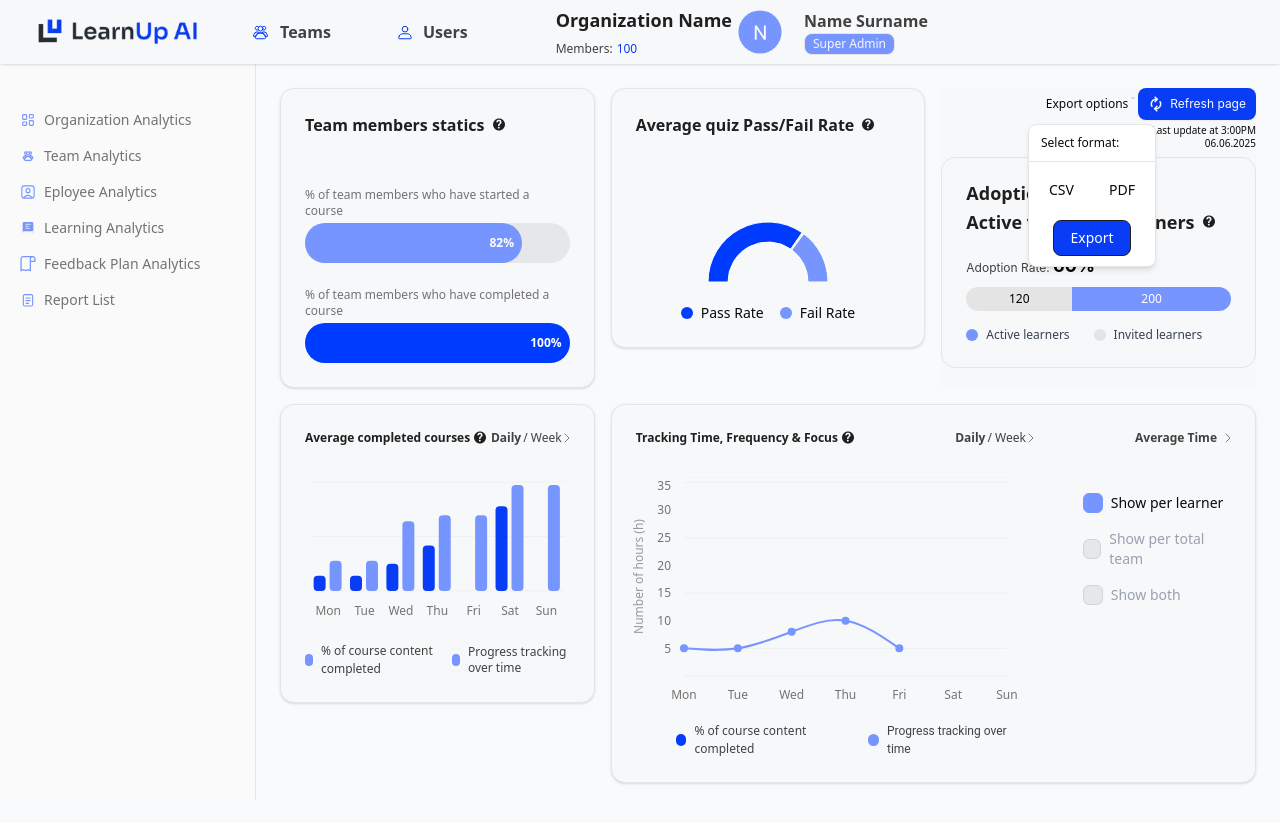
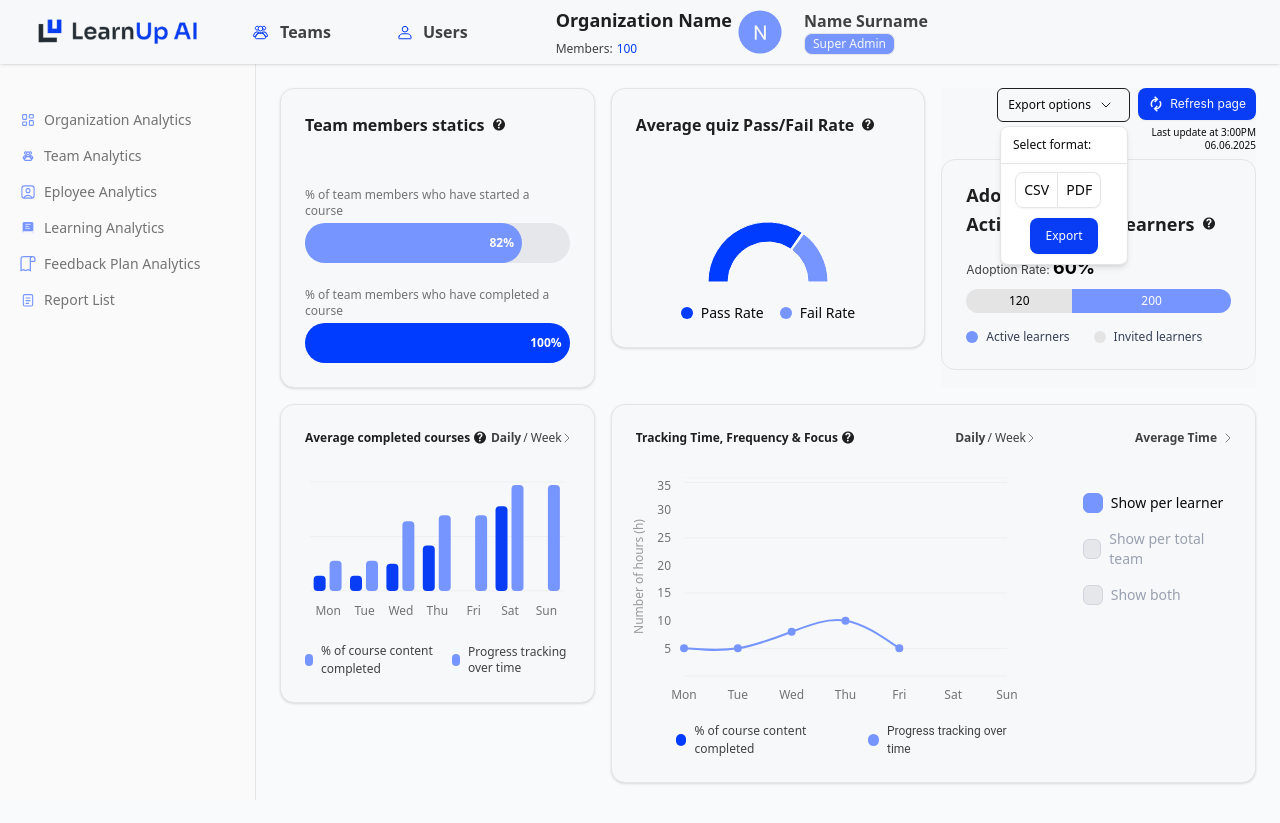
Before and after one commit to ehsanallahi/learnup-ai, a Next.js app: page / in a window 1280 px wide. Both pictures are taken after a click on the button "Export options". Built offline with nearby package versions, Linux system fonts and the light colour scheme; a web font is replaced by a local one.

Commit message:
Add export options , toggle group

```diff
--- a/package.json
+++ b/package.json
@@ -16,10 +16,12 @@
     "@radix-ui/react-label": "^2.1.7",
     "@radix-ui/react-menubar": "^1.1.15",
     "@radix-ui/react-navigation-menu": "^1.2.13",
+    "@radix-ui/react-popover": "^1.1.14",
     "@radix-ui/react-progress": "^1.1.7",
     "@radix-ui/react-separator": "^1.1.7",
     "@radix-ui/react-slot": "^1.2.3",
     "@radix-ui/react-toggle": "^1.1.9",
+    "@radix-ui/react-toggle-group": "^1.1.10",
     "@radix-ui/react-tooltip": "^1.2.7",
     "class-variance-authority": "^0.7.1",
     "clsx": "^2.1.1",
@@ -28,7 +30,8 @@
     "react": "19.1.0",
     "react-dom": "19.1.0",
     "recharts": "^2.15.4",
-    "tailwind-merge": "^3.3.1"
+    "tailwind-merge": "^3.3.1",
+    "vaul": "^1.1.2"
   },
   "devDependencies": {
     "@eslint/eslintrc": "^3",
--- a/src/components/AdoptionRate.jsx
+++ b/src/components/AdoptionRate.jsx
@@ -1,5 +1,5 @@
 "use client";
-
+import { Bold, Italic, Underline } from "lucide-react"
 import { Card, CardContent } from "@/components/ui/card";
 import { Label } from "@/components/ui/label";
 import { Button } from "./ui/button";
@@ -12,41 +12,57 @@ import {
   DropdownMenuSeparator,
   DropdownMenuTrigger,
 } from "@/components/ui/dropdown-menu"
-import { Toggle } from "@/components/ui/toggle"
+import { ToggleGroup, ToggleGroupItem } from "@/components/ui/toggle-group"
+
 
 export default function AdoptionRateCard() {
   return (
     <div className="">
-    <div className="flex justify-end  ">
-
+    <div className="flex justify-end   ">
+    <div className="mr-2">
   <DropdownMenu>
     <DropdownMenuTrigger>
-    <div className="flex justify-between">
+      <div className="flex space-x-2.5 items-center py-1.5 border rounded-sm border-[#1F1F1F] h-[34px] w-[133px] px-2.5">
         <span className="text-[12px] font-inter border-black">Export options</span>
-    <svg className="p-0.5" xmlns="http://www.w3.org/2000/svg" width="10" height="6" viewBox="0 0 10 6" fill="none">
-    <path d="M1 1L5 5L9 1" stroke="#1F1F1F" strokeLinecap="round"/>
+        <svg xmlns="http://www.w3.org/2000/svg" width="10" height="6" viewBox="0 0 10 6" fill="none">
+          <path d="M1 1L5 5L9 1" stroke="#1F1F1F" strokeLinecap="round" />
         </svg>
       </div>
     </DropdownMenuTrigger>
+
     <DropdownMenuContent>
-    <DropdownMenuLabel className={'text-xs font-inter'}>Select format:</DropdownMenuLabel>
+      <DropdownMenuLabel className="text-xs font-inter">Select format:</DropdownMenuLabel>
       <DropdownMenuSeparator />
-    <div className="flex justify-between">
-    <DropdownMenuItem>
-      <Toggle>CSV</Toggle>
-    </DropdownMenuItem>
-    <DropdownMenuItem>
-       <Toggle>PDF</Toggle>
-    </DropdownMenuItem>
+
+      {/* Instead of DropdownMenuItem, use div to prevent auto-close */}
+      <div className="pl-2.5 py-1">
+        <ToggleGroup variant="outline" type="multiple">
+          <ToggleGroupItem value="csv" aria-label="Toggle CSV">
+            <p className="text-sm font-normal font-inter">CSV</p>
+          </ToggleGroupItem>
+
+          <ToggleGroupItem value="pdf" aria-label="Toggle PDF">
+            <p className="text-sm font-normal font-inter">PDF</p>
+          </ToggleGroupItem>
+        </ToggleGroup>
       </div>
-   <DropdownMenuItem className={'justify-center'}>
-       <Button variant={'outline'} className={'bg-[#083DF5] '}>
-        <span className="text-white">Export</span>
+
+      {/* Only Export button should close the menu */}
+      <DropdownMenuItem className="justify-center">
+        <Button
+          className="bg-[#083DF5]"
+          onClick={() => {
+            // Perform export here
+            // Dropdown will auto-close
+          }}
+        >
+          <span className="text-white font-normal text-xs font-inter">Export</span>
         </Button>
       </DropdownMenuItem>
-
     </DropdownMenuContent>
   </DropdownMenu>
+</div>
+
      <Button   size="sm" className="font-normal  font-[Inter] bg-[#083DF5]">
       <svg xmlns="http://www.w3.org/2000/svg" width="16" height="16" viewBox="0 0 16 16" fill="none">
 <path d="M9.33329 10L6.66663 12.6667L9.33329 15.3333" stroke="#F7F8FA" strokeWidth="1.5"/>
@@ -54,14 +70,14 @@ export default function AdoptionRateCard() {
 <path d="M6.66671 6L9.33337 3.33333L6.66671 0.666667" stroke="#F7F8FA" strokeWidth="1.5"/>
 <path d="M3.95859 10.3332C3.549 9.62375 3.33337 8.81901 3.33337 7.99984C3.33337 7.18067 3.549 6.37593 3.95859 5.6665C4.36817 4.95708 4.95728 4.36797 5.66671 3.95839C6.37613 3.5488 7.18087 3.33317 8.00004 3.33317" stroke="#F7F8FA" strokeWidth="1.5" strokeLinecap="round"/>
 </svg>
-      <span className="text-[12px]">Refresh page</span>
+      <span className="text-xs">Refresh page</span>
 
     </Button>
     </div>
     <div className="flex justify-end text-[10px] pt-1 pb-2">
-  <div className="flex flex-col items-end leading-tight">
-    <p>Last update at 3:00PM</p>
-    <p>06.06.2025</p>
+  <div className="flex flex-col items-end leading-tight ">
+    <p className="font-roboto  text-[10px] font-normal">Last update at 3:00PM</p>
+    <p className="font-roboto text-[10px] font-normal">06.06.2025</p>
   </div>
 </div>
 
--- /dev/null
+++ b/src/components/ui/drawer.jsx
@@ -0,0 +1,136 @@
+"use client"
+
+import * as React from "react"
+import { Drawer as DrawerPrimitive } from "vaul"
+
+import { cn } from "@/lib/utils"
+
+function Drawer({
+  ...props
+}) {
+  return <DrawerPrimitive.Root data-slot="drawer" {...props} />;
+}
+
+function DrawerTrigger({
+  ...props
+}) {
+  return <DrawerPrimitive.Trigger data-slot="drawer-trigger" {...props} />;
+}
+
+function DrawerPortal({
+  ...props
+}) {
+  return <DrawerPrimitive.Portal data-slot="drawer-portal" {...props} />;
+}
+
+function DrawerClose({
+  ...props
+}) {
+  return <DrawerPrimitive.Close data-slot="drawer-close" {...props} />;
+}
+
+function DrawerOverlay({
+  className,
+  ...props
+}) {
+  return (
+    <DrawerPrimitive.Overlay
+      data-slot="drawer-overlay"
+      className={cn(
+        "data-[state=open]:animate-in data-[state=closed]:animate-out data-[state=closed]:fade-out-0 data-[state=open]:fade-in-0 fixed inset-0 z-50 bg-black/50",
+        className
+      )}
+      {...props} />
+  );
+}
+
+function DrawerContent({
+  className,
+  children,
+  ...props
+}) {
+  return (
+    <DrawerPortal data-slot="drawer-portal">
+      <DrawerOverlay />
+      <DrawerPrimitive.Content
+        data-slot="drawer-content"
+        className={cn(
+          "group/drawer-content bg-background fixed z-50 flex h-auto flex-col",
+          "data-[vaul-drawer-direction=top]:inset-x-0 data-[vaul-drawer-direction=top]:top-0 data-[vaul-drawer-direction=top]:mb-24 data-[vaul-drawer-direction=top]:max-h-[80vh] data-[vaul-drawer-direction=top]:rounded-b-lg data-[vaul-drawer-direction=top]:border-b",
+          "data-[vaul-drawer-direction=bottom]:inset-x-0 data-[vaul-drawer-direction=bottom]:bottom-0 data-[vaul-drawer-direction=bottom]:mt-24 data-[vaul-drawer-direction=bottom]:max-h-[80vh] data-[vaul-drawer-direction=bottom]:rounded-t-lg data-[vaul-drawer-direction=bottom]:border-t",
+          "data-[vaul-drawer-direction=right]:inset-y-0 data-[vaul-drawer-direction=right]:right-0 data-[vaul-drawer-direction=right]:w-3/4 data-[vaul-drawer-direction=right]:border-l data-[vaul-drawer-direction=right]:sm:max-w-sm",
+          "data-[vaul-drawer-direction=left]:inset-y-0 data-[vaul-drawer-direction=left]:left-0 data-[vaul-drawer-direction=left]:w-3/4 data-[vaul-drawer-direction=left]:border-r data-[vaul-drawer-direction=left]:sm:max-w-sm",
+          className
+        )}
+        {...props}>
+        <div
+          className="bg-muted mx-auto mt-4 hidden h-2 w-[100px] shrink-0 rounded-full group-data-[vaul-drawer-direction=bottom]/drawer-content:block" />
+        {children}
+      </DrawerPrimitive.Content>
+    </DrawerPortal>
+  );
+}
+
+function DrawerHeader({
+  className,
+  ...props
+}) {
+  return (
+    <div
+      data-slot="drawer-header"
+      className={cn(
+        "flex flex-col gap-0.5 p-4 group-data-[vaul-drawer-direction=bottom]/drawer-content:text-center group-data-[vaul-drawer-direction=top]/drawer-content:text-center md:gap-1.5 md:text-left",
+        className
+      )}
+      {...props} />
+  );
+}
+
+function DrawerFooter({
+  className,
+  ...props
+}) {
+  return (
+    <div
+      data-slot="drawer-footer"
+      className={cn("mt-auto flex flex-col gap-2 p-4", className)}
+      {...props} />
+  );
+}
+
+function DrawerTitle({
+  className,
+  ...props
+}) {
+  return (
+    <DrawerPrimitive.Title
+      data-slot="drawer-title"
+      className={cn("text-foreground font-semibold", className)}
+      {...props} />
+  );
+}
+
+function DrawerDescription({
+  className,
+  ...props
+}) {
+  return (
+    <DrawerPrimitive.Description
+      data-slot="drawer-description"
+      className={cn("text-muted-foreground text-sm", className)}
+      {...props} />
+  );
+}
+
+export {
+  Drawer,
+  DrawerPortal,
+  DrawerOverlay,
+  DrawerTrigger,
+  DrawerClose,
+  DrawerContent,
+  DrawerHeader,
+  DrawerFooter,
+  DrawerTitle,
+  DrawerDescription,
+}
--- /dev/null
+++ b/src/components/ui/popover.jsx
@@ -0,0 +1,47 @@
+"use client"
+
+import * as React from "react"
+import * as PopoverPrimitive from "@radix-ui/react-popover"
+
+import { cn } from "@/lib/utils"
+
+function Popover({
+  ...props
+}) {
+  return <PopoverPrimitive.Root data-slot="popover" {...props} />;
+}
+
+function PopoverTrigger({
+  ...props
+}) {
+  return <PopoverPrimitive.Trigger data-slot="popover-trigger" {...props} />;
+}
+
+function PopoverContent({
+  className,
+  align = "center",
+  sideOffset = 4,
+  ...props
+}) {
+  return (
+    <PopoverPrimitive.Portal>
+      <PopoverPrimitive.Content
+        data-slot="popover-content"
+        align={align}
+        sideOffset={sideOffset}
+        className={cn(
+          "bg-popover text-popover-foreground data-[state=open]:animate-in data-[state=closed]:animate-out data-[state=closed]:fade-out-0 data-[state=open]:fade-in-0 data-[state=closed]:zoom-out-95 data-[state=open]:zoom-in-95 data-[side=bottom]:slide-in-from-top-2 data-[side=left]:slide-in-from-right-2 data-[side=right]:slide-in-from-left-2 data-[side=top]:slide-in-from-bottom-2 z-50 w-72 origin-(--radix-popover-content-transform-origin) rounded-md border p-4 shadow-md outline-hidden",
+          className
+        )}
+        {...props} />
+    </PopoverPrimitive.Portal>
+  );
+}
+
+function PopoverAnchor({
+  ...props
+}) {
+  return <PopoverPrimitive.Anchor data-slot="popover-anchor" {...props} />;
+}
+
+export { Popover, PopoverTrigger, PopoverContent, PopoverAnchor }
--- /dev/null
+++ b/src/components/ui/toggle-group.jsx
@@ -0,0 +1,61 @@
+"use client";
+import * as React from "react"
+import * as ToggleGroupPrimitive from "@radix-ui/react-toggle-group"
+
+import { cn } from "@/lib/utils"
+import { toggleVariants } from "@/components/ui/toggle"
+
+const ToggleGroupContext = React.createContext({
+  size: "default",
+  variant: "default",
+})
+
+function ToggleGroup({
+  className,
+  variant,
+  size,
+  children,
+  ...props
+}) {
+  return (
+    <ToggleGroupPrimitive.Root
+      data-slot="toggle-group"
+      data-variant={variant}
+      data-size={size}
+      className={cn(
+        "group/toggle-group flex w-fit items-center rounded-md data-[variant=outline]:shadow-xs",
+        className
+      )}
+      {...props}>
+      <ToggleGroupContext.Provider value={{ variant, size }}>
+        {children}
+      </ToggleGroupContext.Provider>
+    </ToggleGroupPrimitive.Root>
+  );
+}
+
+function ToggleGroupItem({
+  className,
+  children,
+  variant,
+  size,
+  ...props
+}) {
+  const context = React.useContext(ToggleGroupContext)
+
+  return (
+    <ToggleGroupPrimitive.Item
+      data-slot="toggle-group-item"
+      data-variant={context.variant || variant}
+      data-size={context.size || size}
+      className={cn(toggleVariants({
+        variant: context.variant || variant,
+        size: context.size || size,
+      }), "min-w-0 flex-1 shrink-0 rounded-none shadow-none first:rounded-l-md last:rounded-r-md focus:z-10 focus-visible:z-10 data-[variant=outline]:border-l-0 data-[variant=outline]:first:border-l", className)}
+      {...props}>
+      {children}
+    </ToggleGroupPrimitive.Item>
+  );
+}
+
+export { ToggleGroup, ToggleGroupItem }
```
Also changed, not shown: 1 other file (tests, documents, lock files or other folders). Lines whose indentation alone changed are shown as unchanged.
